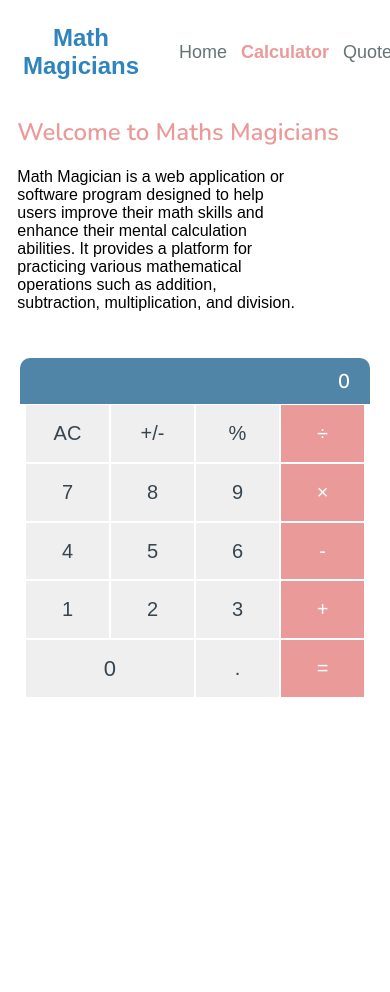
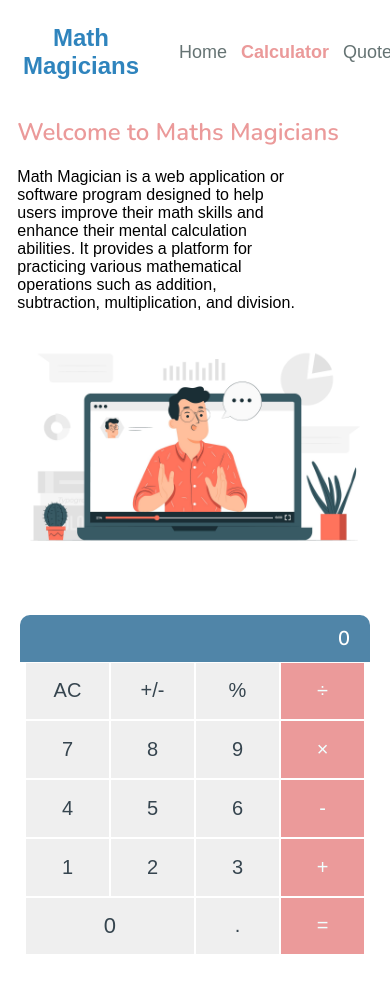
Before and after one commit to ankitt26/Math-magicians, a React (Create React App) app: page /calculator in a window 390 px wide. Before the commit the page ends 844 px from the top, so only its background shows below. Built offline with nearby package versions, Linux system fonts and the light colour scheme; a web font is replaced by a local one.

Commit message:
Add a cartoon image in calculator

```diff
--- a/src/Styles/Calculator.module.css
+++ b/src/Styles/Calculator.module.css
@@ -17,6 +17,11 @@
   font-size: 16px;
   max-width: 80%;
   font-family: "Ysabeau", sans-serif;
+}
+
+.cartoon2 {
+  display: flex;
+  width: 58%;
 }
 
 .calculator {
@@ -104,6 +109,16 @@
     margin: 0 auto;
   }
 
+  .image {
+    width: 100%;
+    text-align: center;
+  }
+
+  .cartoon2 {
+    margin: 20px auto;
+    width: 350px;
+  }
+
   .calculator {
     font-family: "Nunito", sans-serif;
     display: flex;
--- a/src/components/calculator.js
+++ b/src/components/calculator.js
@@ -2,6 +2,7 @@ import React, { useState } from 'react';
 import Inputrow from './inputrow';
 import calculate from '../logic/calculate';
 import styles from '../Styles/Calculator.module.css';
+import Cartoon2 from '../Images/4905784.jpg';
 
 const Calculator = () => {
   const [obj, setObj] = useState({ total: 0 });
@@ -20,6 +21,9 @@ const Calculator = () => {
           mathematical operations such as addition, subtraction, multiplication,
           and division.
         </p>
+        <div className={styles.image}>
+          <img className={styles.cartoon2} src={Cartoon2} alt="cartoon" />
+        </div>
       </div>
 
       <div className={styles.calculator}>
```
Also changed, not shown: src/Images/4905784.jpg (added).
